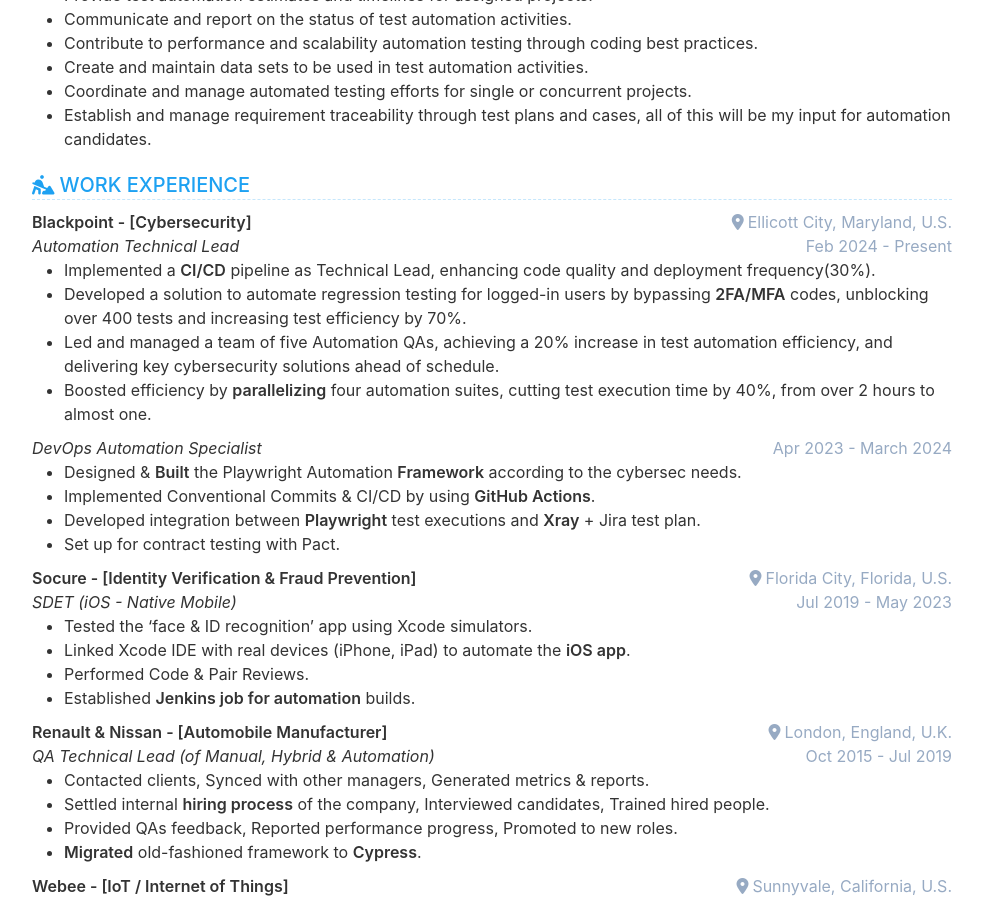
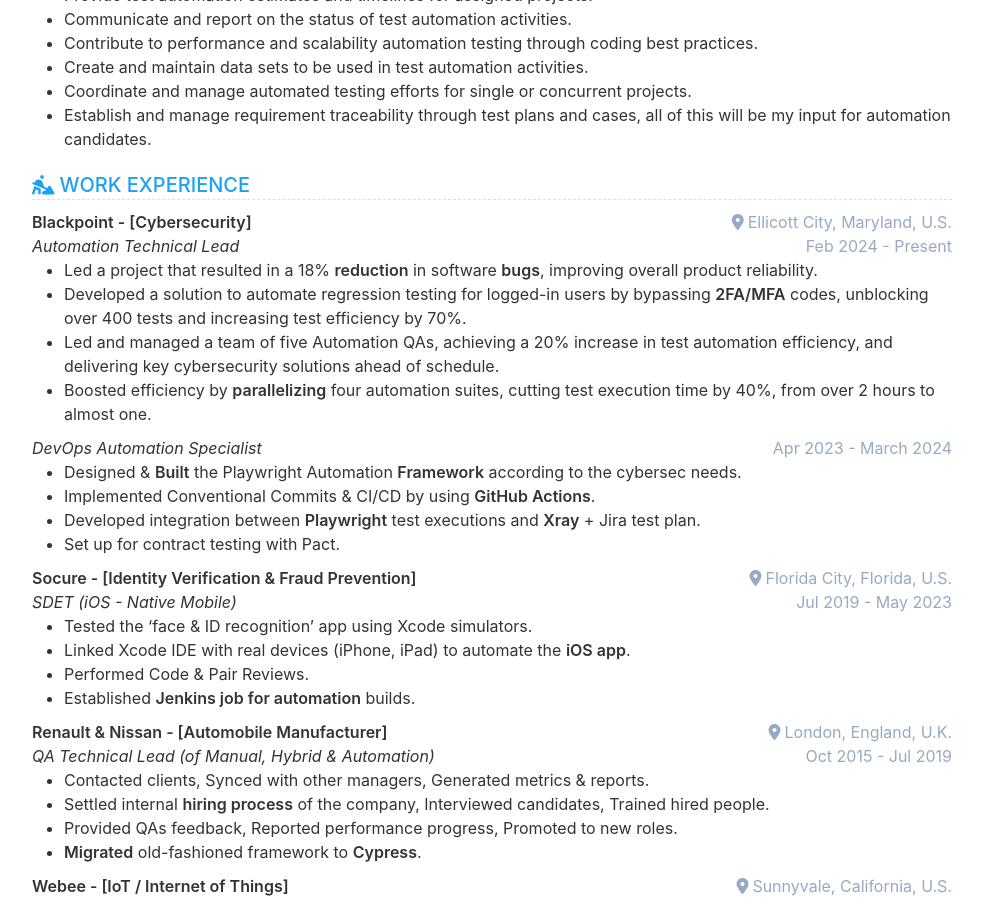
Before and after one commit to cvera08/full-resume, a Jekyll site: the page built from index.html, in a window 1280 px wide and 900 px high, scrolled down 1723 px. Shown: the whole window, without its empty margins (148-1131 px from the left). Built offline with Jekyll 4.4.1, drawn with Linux system fonts in a browser that asks for light colours.

Commit message:
feat(bpc lead): led a project

```diff
--- a/_data/data.yml
+++ b/_data/data.yml
@@ -122,7 +122,7 @@ experience:
       role: Automation Technical Lead
       location: Ellicott City, Maryland, U.S.
       description: |
-        - Implemented a **CI/CD** pipeline as Technical Lead, enhancing code quality and deployment frequency(30%).
+        - Led a project that resulted in a 18% **reduction** in software **bugs**, improving overall product reliability.
         - Developed a solution to automate regression testing for logged-in users by bypassing **2FA/MFA** codes, unblocking over 400 tests and increasing test efficiency by 70%.
         - Led and managed a team of five Automation QAs, achieving a 20% increase in test automation efficiency, and delivering key cybersecurity solutions ahead of schedule.
         - Boosted efficiency by **parallelizing** four automation suites, cutting test execution time by 40%, from over 2 hours to almost one.
```
